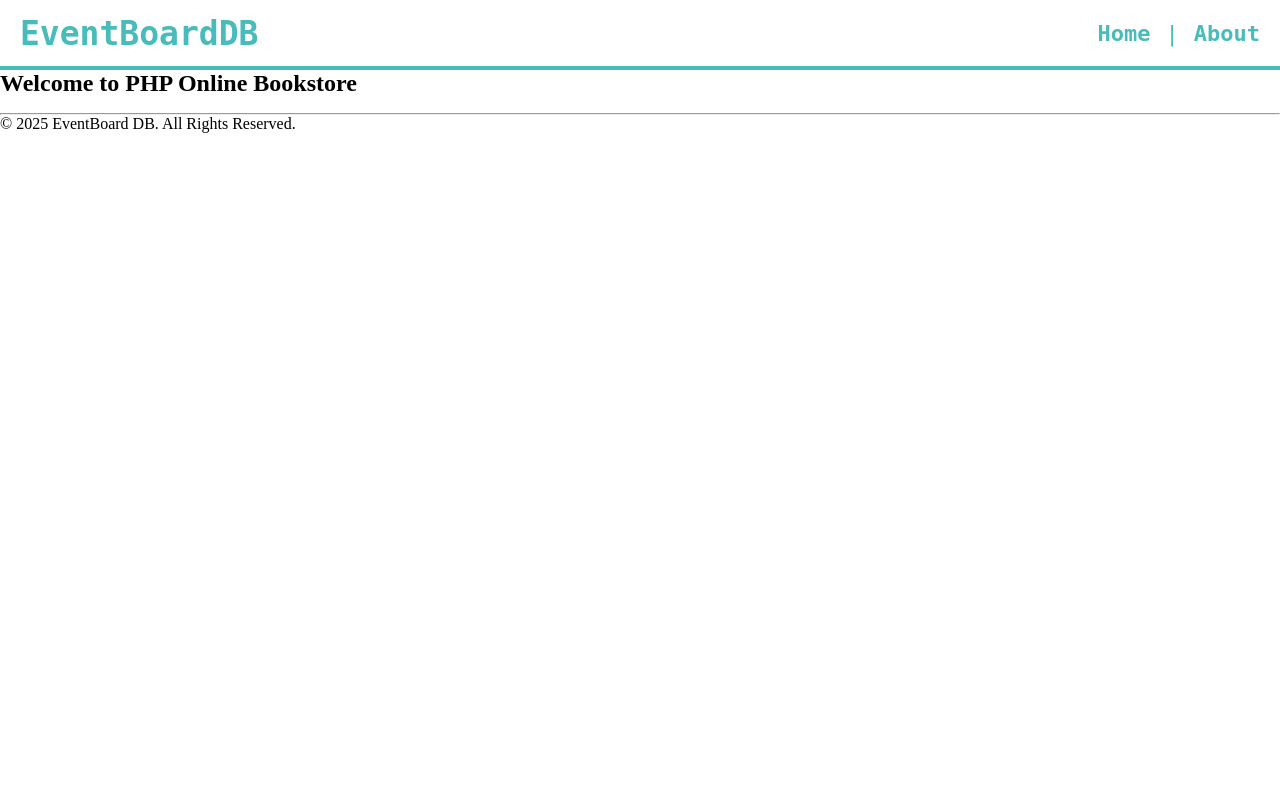
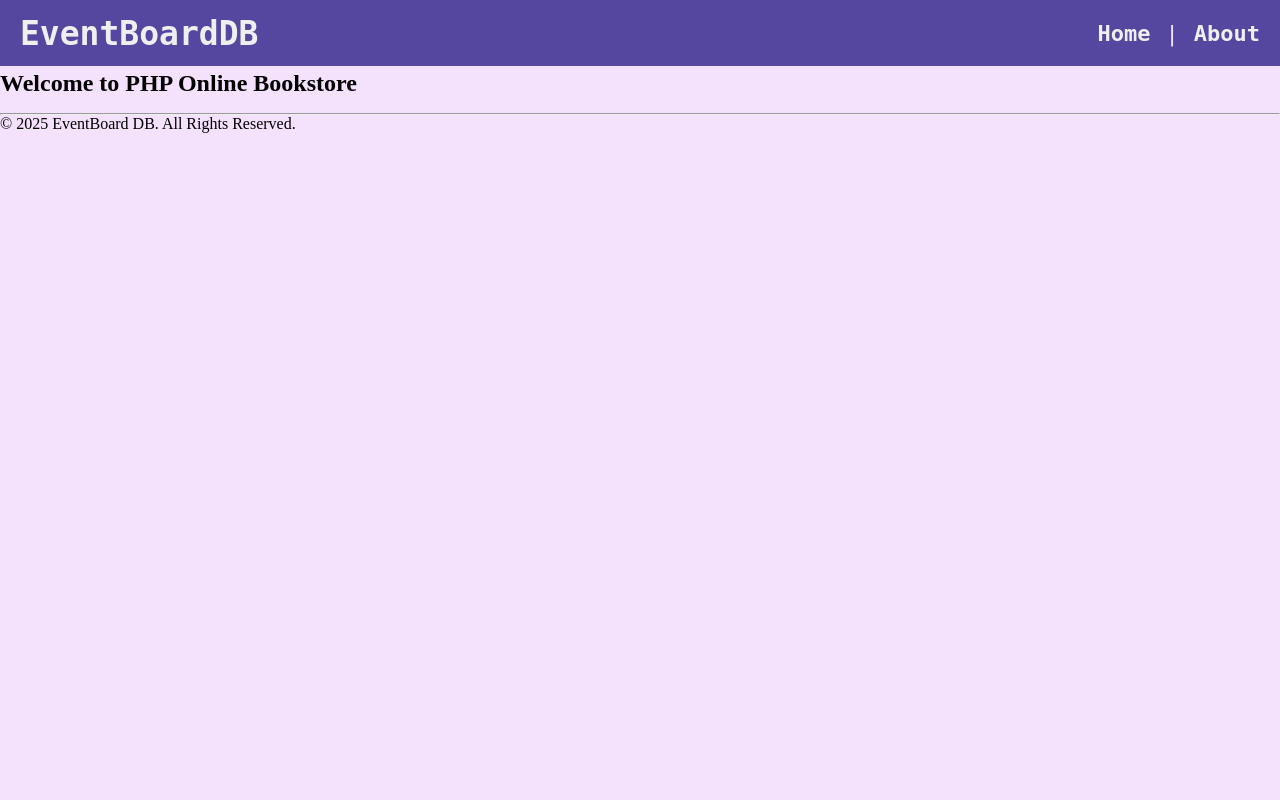
Before and after one commit to erballin/I210-eventboarddb, a PHP site: page / in a window 1280 px wide. Run offline with PHP 8.4, Linux system fonts and the light colour scheme.

Commit message:
Update styles.css

```diff
--- a/www/css/styles.css
+++ b/www/css/styles.css
@@ -7,6 +7,7 @@
 html,
 body {
   height: 100%;
+  background-color: #f4e2fd;
 }
 h1,
 h2,
@@ -22,14 +23,15 @@ p {
 
 nav {
   min-height: 70px;
-  border-bottom: 4px solid #47bcba;
+  border-bottom: 4px solid #f4e2fd;
   display: flex;
   align-items: center;
   justify-content: space-between;
   padding: 0 20px;
   font-family: monospace;
   font-size: 22px;
-  color: #47bcba;
+  color: #f4e2fd;
+  background-color: #5546a0;
 }
 
 nav .links {
@@ -46,7 +48,7 @@ nav h1 {
 
 nav a {
   text-decoration: none;
-  color: #47bcba;
+  color: #efefef;
   font-weight: 900;
   text-decoration-thickness: 2px;
 }
```
